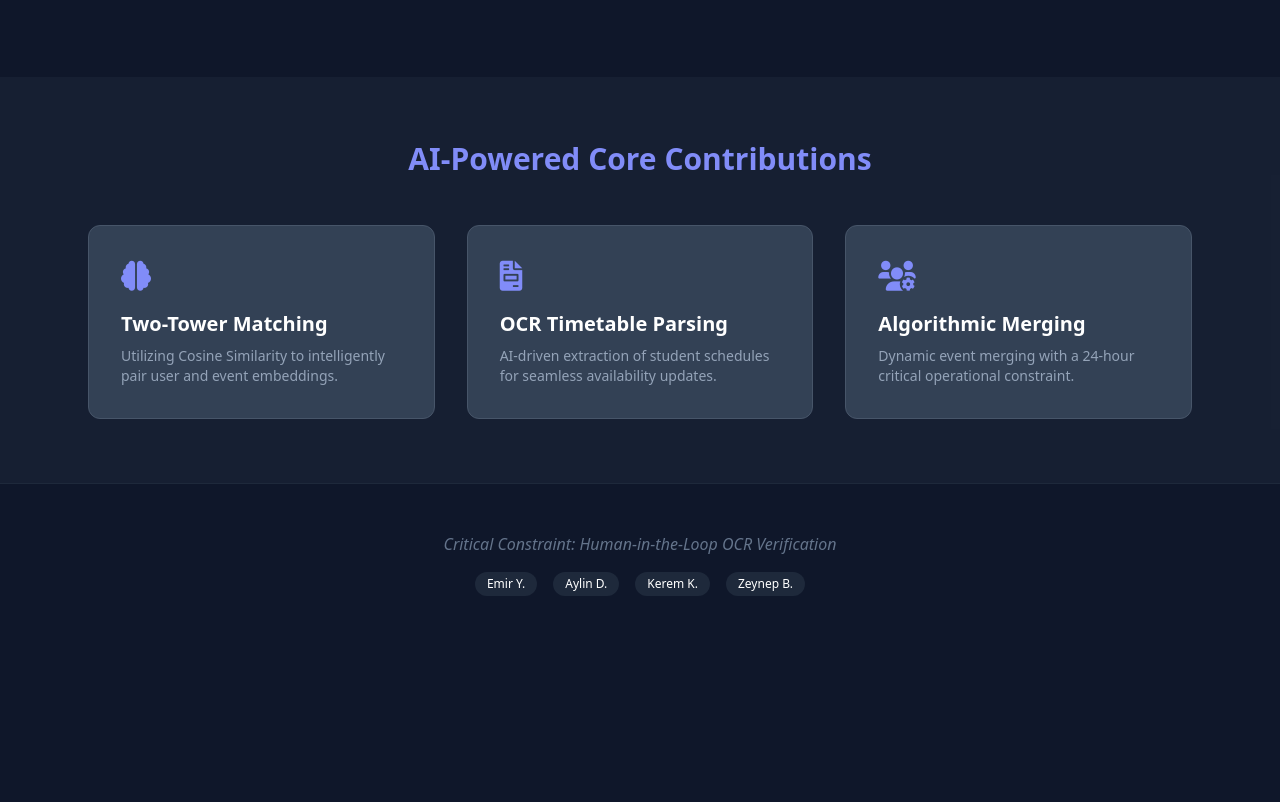
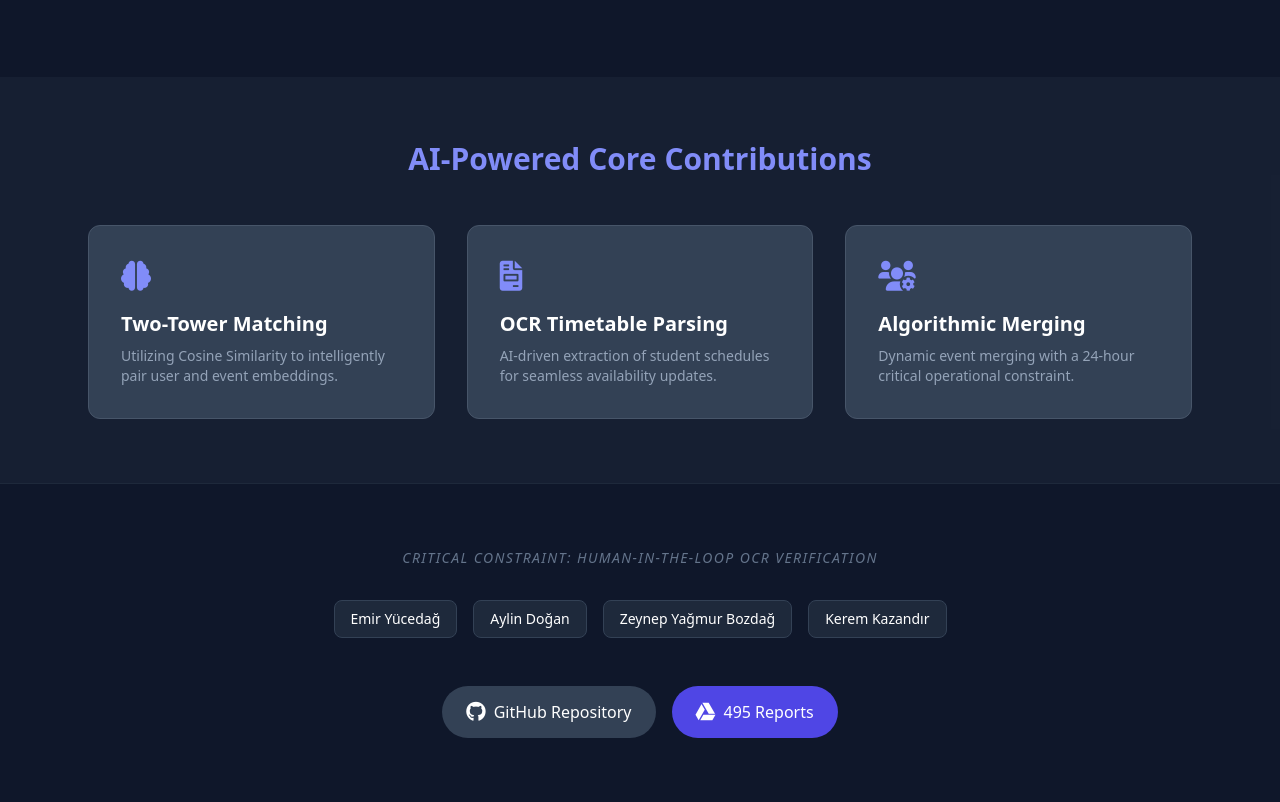
Before and after one commit to LordOfTheStringss/LordOfTheStrings, a plain HTML site: page index.html in a window 1280 px wide. Shown: the part 334-1136 px from the top of the page. Before the commit the page ends 978 px from the top, so only its background shows below. Drawn offline with nearby package versions, Linux system fonts and the light colour scheme.

Commit message:
Revise footer section with updated content and styling

```diff
--- a/index.html
+++ b/index.html
@@ -15,12 +15,14 @@
             <a href="#team" class="hover:text-indigo-400">Team</a>
         </div>
     </nav>
+
     <header class="py-20 px-6 text-center">
         <h2 class="text-5xl font-extrabold mb-6">Gather Up</h2>
         <p class="max-w-3xl mx-auto text-xl text-slate-400 leading-relaxed">
             An innovative, AI-powered social interaction platform designed to reclaim social lives through smart availability matching and advanced Two-Tower neural architectures.
         </p>
     </header>
+
     <section id="features" class="py-16 bg-slate-800/50">
         <div class="max-w-6xl mx-auto px-6">
             <h3 class="text-3xl font-bold mb-12 text-center text-indigo-400">AI-Powered Core Contributions</h3>
@@ -43,13 +45,29 @@
             </div>
         </div>
     </section>
-    <footer id="team" class="py-12 border-t border-slate-800 text-center">
-        <p class="mb-4 text-slate-500 italic">Critical Constraint: Human-in-the-Loop OCR Verification</p>
-        <div class="flex justify-center space-x-4">
-            <span class="px-3 py-1 bg-slate-800 rounded-full text-xs">Emir Y.</span>
-            <span class="px-3 py-1 bg-slate-800 rounded-full text-xs">Aylin D.</span>
-            <span class="px-3 py-1 bg-slate-800 rounded-full text-xs">Kerem K.</span>
-            <span class="px-3 py-1 bg-slate-800 rounded-full text-xs">Zeynep B.</span>
+
+    <footer id="team" class="py-16 border-t border-slate-800 text-center">
+        <div class="max-w-4xl mx-auto px-6">
+            <p class="mb-8 text-slate-500 italic uppercase tracking-widest text-sm">Critical Constraint: Human-in-the-Loop OCR Verification</p>
+
+            <div class="flex flex-wrap justify-center gap-4 mb-12">
+                <span class="px-4 py-2 bg-slate-800 border border-slate-700 rounded-lg text-sm font-medium">Emir Yücedağ</span>
+                <span class="px-4 py-2 bg-slate-800 border border-slate-700 rounded-lg text-sm font-medium">Aylin Doğan</span>
+                <span class="px-4 py-2 bg-slate-800 border border-slate-700 rounded-lg text-sm font-medium">Zeynep Yağmur Bozdağ</span>
+                <span class="px-4 py-2 bg-slate-800 border border-slate-700 rounded-lg text-sm font-medium">Kerem Kazandır</span>
+            </div>
+
+            <div class="flex flex-col md:flex-row justify-center items-center gap-4">
+                <a href="https://github.com/LordOfTheStringss/LordOfTheStrings" target="_blank" class="flex items-center space-x-2 bg-slate-700 hover:bg-slate-600 px-6 py-3 rounded-full transition-all duration-300 w-full md:w-auto justify-center">
+                    <i class="fab fa-github text-xl"></i>
+                    <span>GitHub Repository</span>
+                </a>
+
+                <a href="https://drive.google.com/drive/folders/1TIU-L9z9zcC49MF3uCsZ6t4BEQx8KVSy" target="_blank" class="flex items-center space-x-2 bg-indigo-600 hover:bg-indigo-500 px-6 py-3 rounded-full transition-all duration-300 w-full md:w-auto justify-center">
+                    <i class="fab fa-google-drive text-xl"></i>
+                    <span>495 Reports</span>
+                </a>
+            </div>
         </div>
     </footer>
 </body>
```
